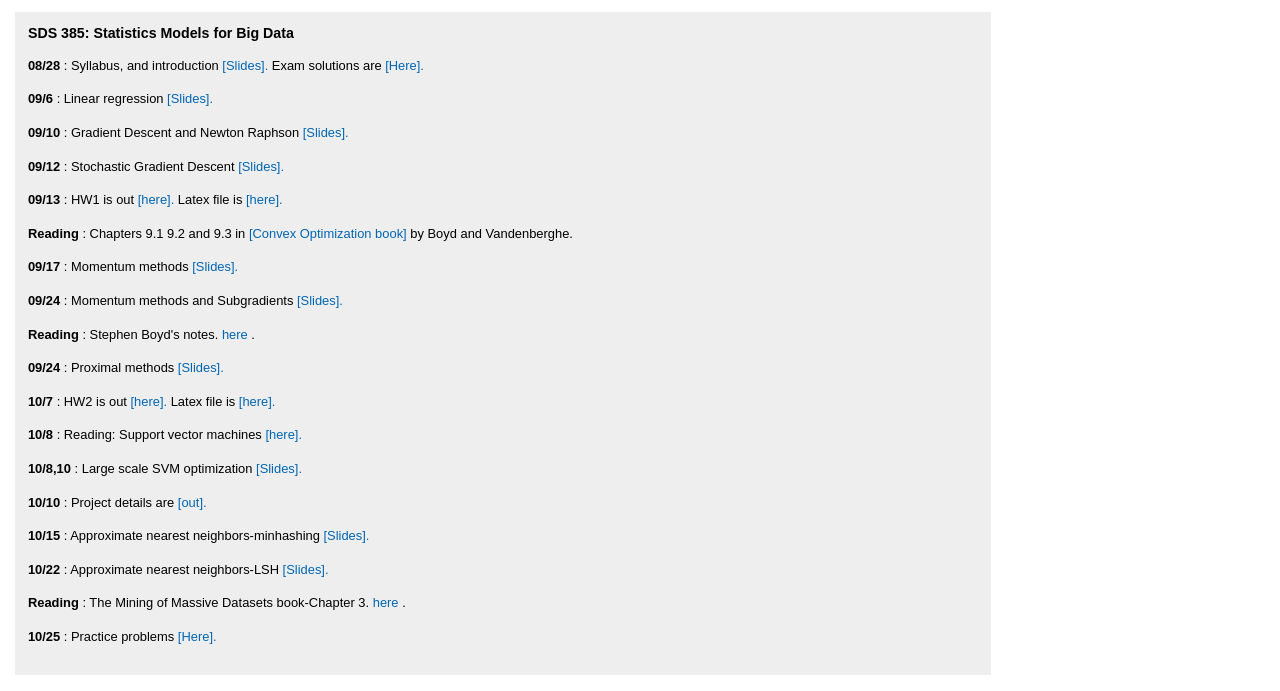
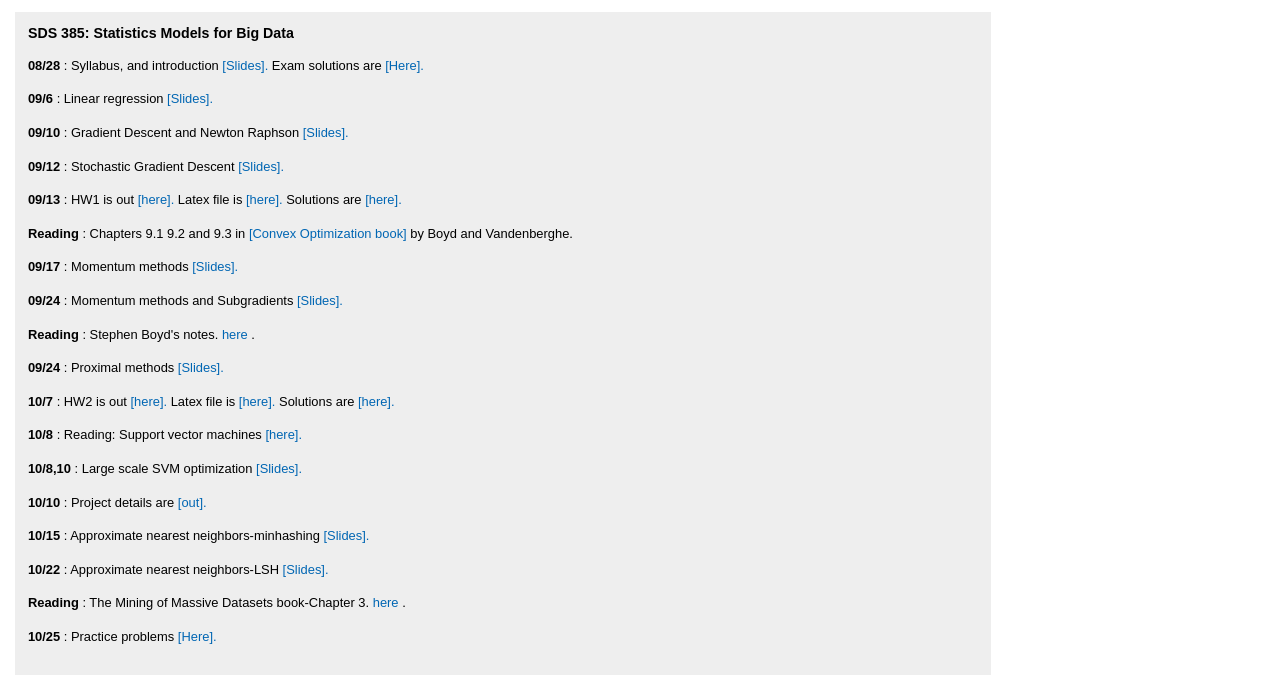
Before and after one commit to psarkar/psarkar.github.io, a plain HTML site: page sds385.html in a window 1280 px wide. Shown: the part 111-802 px from the top of the page. Drawn offline with Linux system fonts and the light colour scheme.

Commit message:
more changes

```diff
--- a/sds385.html
+++ b/sds385.html
@@ -57,13 +57,13 @@
 <span style="font-weight: bold;">09/6 </span>: Linear regression <a href="SDS385/lecture2-ps.pdf"> [Slides]. </a> <br /><br/>
     <span style="font-weight: bold;">09/10 </span>: Gradient Descent and Newton Raphson <a href="SDS385/lecture2-ps.pdf"> [Slides]. </a> <br /><br/>
     <span style="font-weight: bold;">09/12 </span>: Stochastic Gradient Descent <a href="SDS385/lecture3-ps.pdf"> [Slides]. </a> <br /><br/>
-    <span style="font-weight: bold;">09/13 </span>: HW1 is out <a href="SDS385/HW1.pdf"> [here]. </a> Latex file is <a href="SDS385/HW1.tex"> [here]. </a> <br /><br/>
+    <span style="font-weight: bold;">09/13 </span>: HW1 is out <a href="SDS385/HW1.pdf"> [here]. </a> Latex file is <a href="SDS385/HW1.tex"> [here]. </a> Solutions are  <a href="SDS385/HW1 Lin&Yue.pdf"> [here]. </a> <br /><br/>
     <span style="font-weight: bold;">Reading </span>: Chapters 9.1 9.2 and 9.3 in <a href="https://web.stanford.edu/~boyd/cvxbook/bv_cvxbook.pdf"> [Convex Optimization book] </a> by Boyd and Vandenberghe. <br /><br/>
     <span style="font-weight: bold;">09/17 </span>: Momentum methods <a href="SDS385/lecture4-ps.pdf"> [Slides]. </a>  <br /><br/>
     <span style="font-weight: bold;">09/24 </span>: Momentum methods and Subgradients <a href="SDS385/lecture4-ps.pdf"> [Slides]. </a> <br/><br/>
     <span style="font-weight: bold;">Reading </span>: Stephen Boyd's notes. <a href="https://web.stanford.edu/class/ee364b/lectures/subgrad_method_notes.pdf">here </a>.<br /><br/>
      <span style="font-weight: bold;">09/24 </span>: Proximal methods <a href="SDS385/lecture5-ps.pdf"> [Slides]. </a> <br/><br/>
-    <span style="font-weight: bold;">10/7 </span>: HW2 is out <a href="SDS385/HW2.pdf"> [here]. </a> Latex file is <a href="SDS385/HW2.tex"> [here]. </a> <br /><br/>
+    <span style="font-weight: bold;">10/7 </span>: HW2 is out <a href="SDS385/HW2.pdf"> [here]. </a> Latex file is <a href="SDS385/HW2.tex"> [here]. </a> Solutions are <a href="SDS385/BD-HW2-new.pdf"> [here]. </a> <br /><br/>
     <span style="font-weight: bold;">10/8 </span>: Reading: Support vector machines <a href="http://www.robots.ox.ac.uk/~az/lectures/ml/lect2.pdf"> [here]. </a>  <br /><br/>
      <span style="font-weight: bold;">10/8,10 </span>: Large scale SVM optimization<a href="SDS385/lecture6-ps.pdf"> [Slides]. </a> <br/><br/>
      <span style="font-weight: bold;">10/10 </span>: Project details are <a href="SDS385/projects_updated1.htm"> [out]. </a> <br/><br/>
```
Also changed, not shown: 3 other files.
